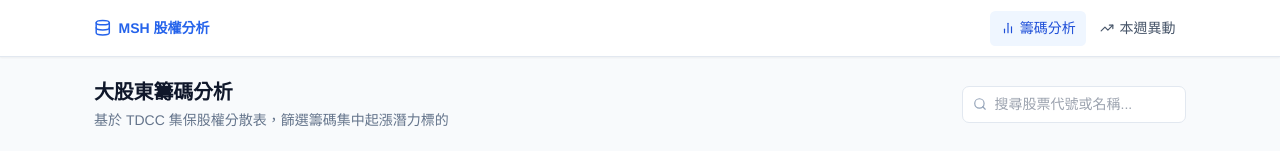
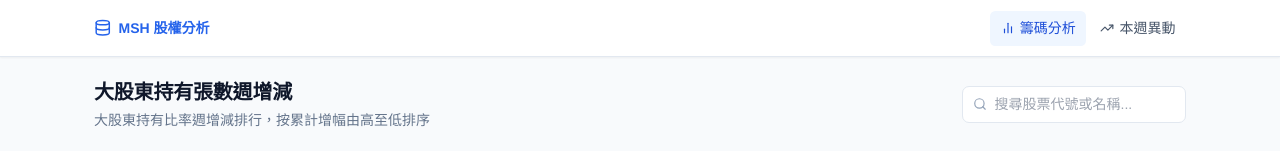
Before and after one commit to mywu-cloud/msh, a Next.js app in the folder frontend/: page / in a window 1280 px wide. Shown: the top 151 px of the page. Built offline with nearby package versions, Linux system fonts and the light colour scheme; no server answers.

Commit message:
Update header and description text in page.tsx

```diff
--- a/frontend/src/app/page.tsx
+++ b/frontend/src/app/page.tsx
@@ -14,10 +14,10 @@ export default function HomePage() {
       <div className="flex flex-col sm:flex-row sm:items-center sm:justify-between gap-4">
         <div>
           <h1 className="text-2xl font-bold text-slate-900">
-            大股東籌碼分析
+            大股東持有張數週增減
           </h1>
           <p className="text-sm text-slate-500 mt-1">
-            基於 TDCC 集保股權分散表，篩選籌碼集中起漲潛力標的
+            大股東持有比率週增減排行，按累計增幅由高至低排序
           </p>
         </div>
         <SearchBar
```
